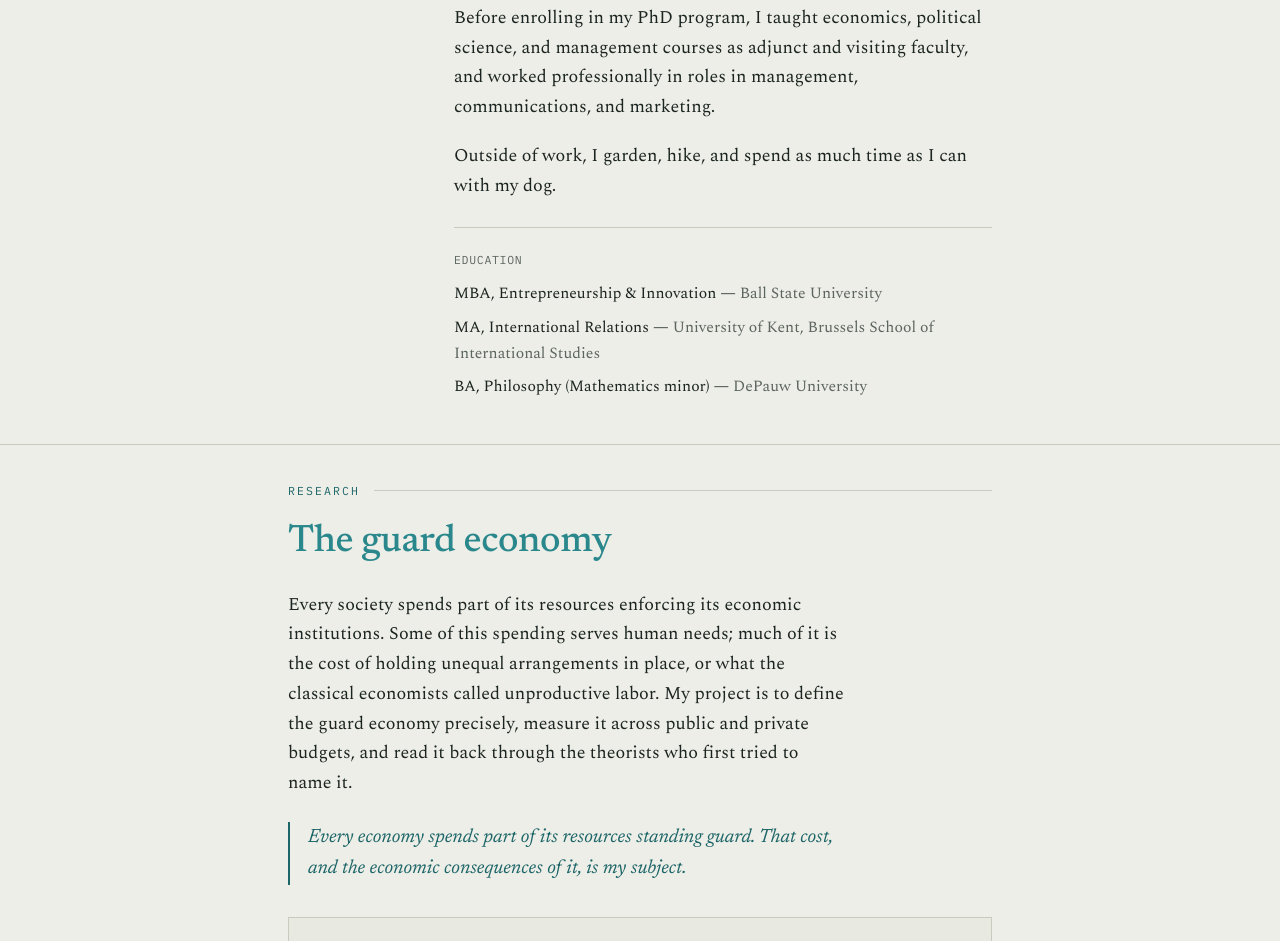
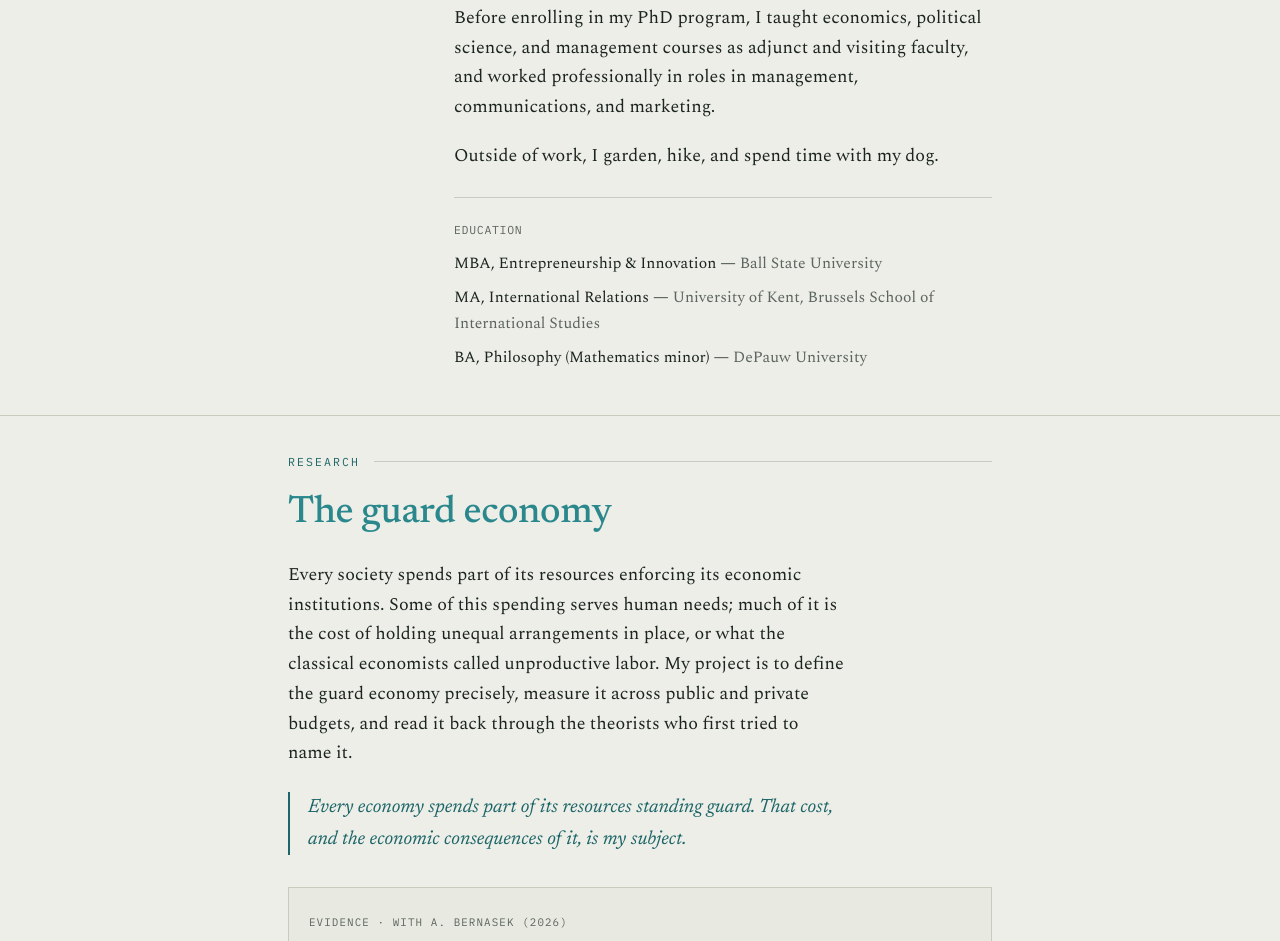
Before and after one commit to nejlaroutsong/nejlaroutsong, a plain HTML site: page index.html in a window 1280 px wide. Shown: the part 864-1805 px from the top of the page. Drawn offline with nearby package versions, Linux system fonts and the light colour scheme.

Commit message:
Update index.html

```diff
--- a/index.html
+++ b/index.html
@@ -73,7 +73,7 @@
             <p style="font-size:1.12rem; margin:0 0 1.1em;">I came to economics through degrees in philosophy, international studies, and management, teaching at the university level for nearly 20 years before returning for my Ph.D., which I expect to complete in 2030.</p>
             <p style="margin:0 0 1.1em;">My work sits at the intersection of public finance, political economy, macroeconomics and the history of economic thought.</p>
             <p style="margin:0 0 1.1em;">Before enrolling in my PhD program, I taught economics, political science, and management courses as adjunct and visiting faculty, and worked professionally in roles in management, communications, and marketing.</p>
-            <p style="margin:0;">Outside of work, I garden, hike, and spend as much time as I can with my dog.</p>
+            <p style="margin:0;">Outside of work, I garden, hike, and spend time with my dog.</p>
 
             <div style="margin-top:26px; padding-top:22px; border-top:1px solid #c8ccbf;">
               <span style="font-family:&#39;IBM Plex Mono&#39;,monospace; font-size:0.72rem; letter-spacing:0.06em; text-transform:uppercase; color:#5c655f; display:block; margin-bottom:12px;">Education</span>
```
